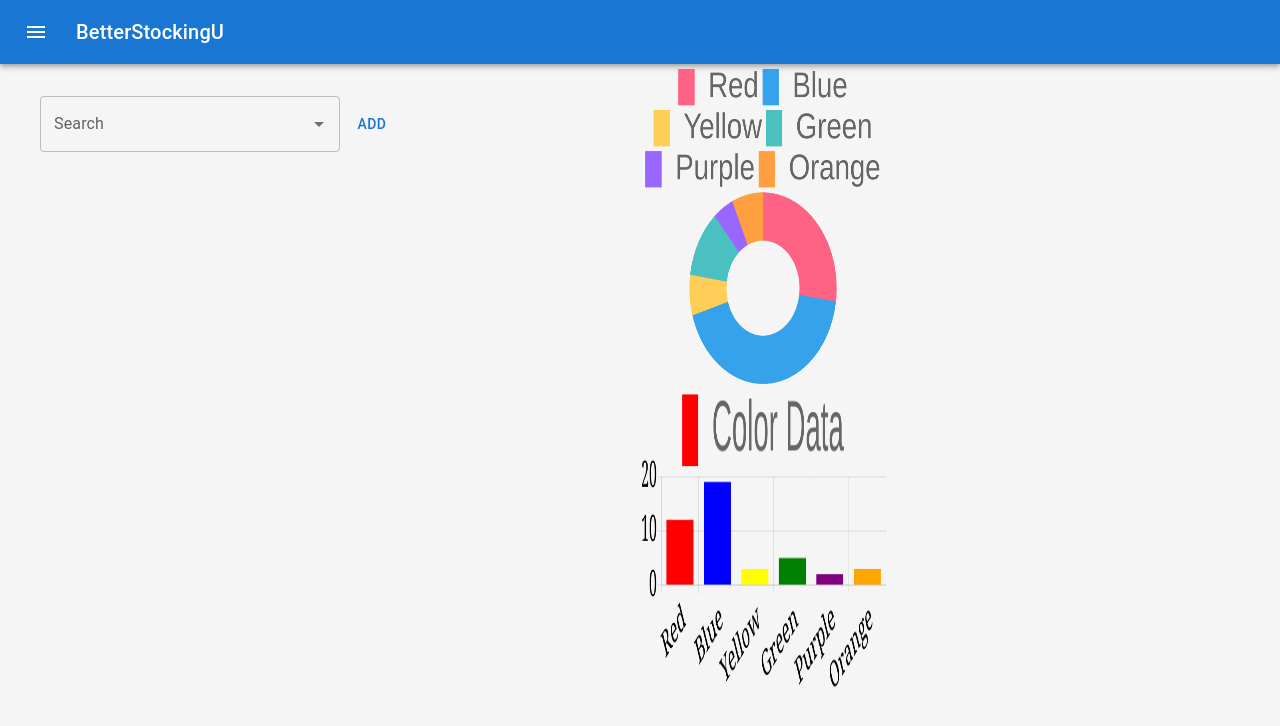
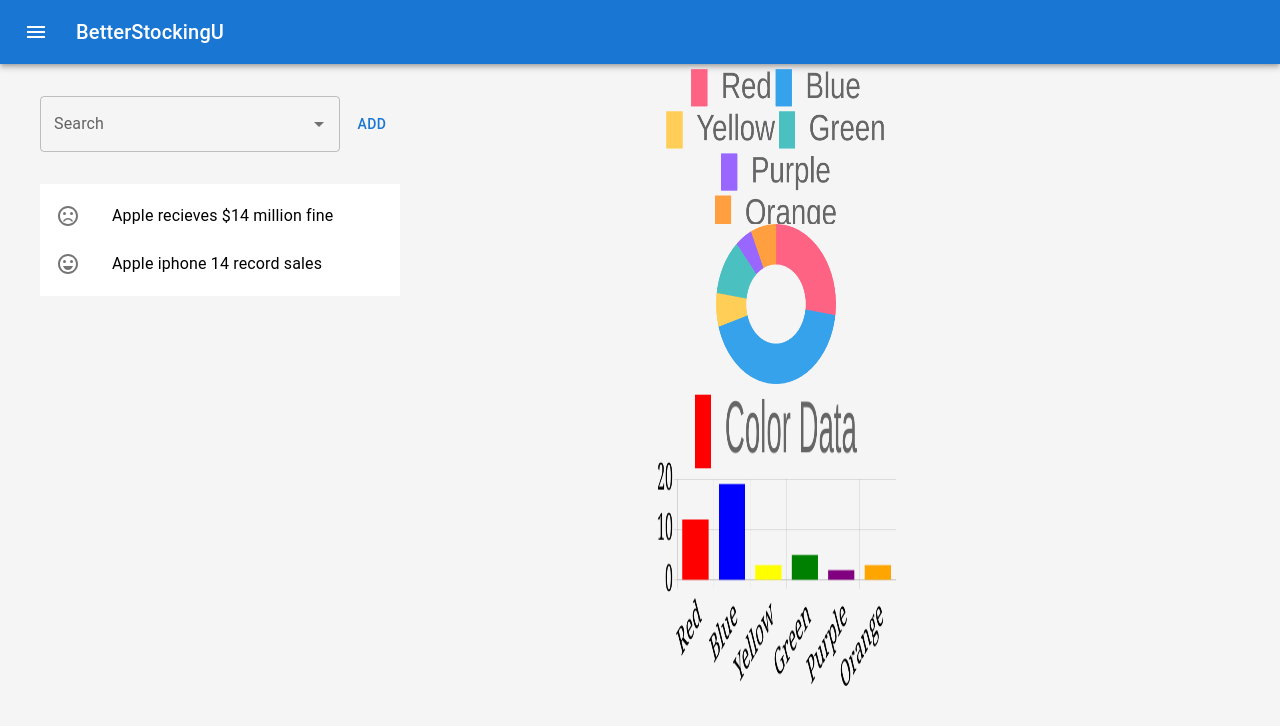
Before and after one commit to Tony-beeper/BetterStockingU, a React (Create React App) app in the folder frontend/: page / in a window 1280 px wide. Shown: the top 726 px of the page. Built offline with nearby package versions, Linux system fonts and the light colour scheme.

Commit message:
posts list

```diff
--- /dev/null
+++ b/frontend/src/components/PostList/PostList.js
@@ -0,0 +1,39 @@
+import * as React from 'react';
+import Box from '@mui/material/Box';
+import List from '@mui/material/List';
+import ListItem from '@mui/material/ListItem';
+import ListItemButton from '@mui/material/ListItemButton';
+import ListItemIcon from '@mui/material/ListItemIcon';
+import ListItemText from '@mui/material/ListItemText';
+import InboxIcon from '@mui/icons-material/Inbox';
+import DraftsIcon from '@mui/icons-material/Drafts';
+import SentimentVerySatisfiedIcon from '@mui/icons-material/SentimentVerySatisfied';
+import SentimentVeryDissatisfiedIcon from '@mui/icons-material/SentimentVeryDissatisfied';
+
+export default function PostList() {
+  return (
+    <Box sx={{ width: '100%', maxWidth: 360, bgcolor: 'background.paper' }}>
+      <nav aria-label="main mailbox folders">
+        <List>
+          <ListItem disablePadding>
+            <ListItemButton>
+              <ListItemIcon>
+                <SentimentVeryDissatisfiedIcon />
+              </ListItemIcon>
+              <ListItemText primary="Apple recieves $14 million fine" />
+            </ListItemButton>
+          </ListItem>
+          <ListItem disablePadding>
+            <ListItemButton>
+              <ListItemIcon>
+                <SentimentVerySatisfiedIcon />
+              </ListItemIcon>
+              <ListItemText primary="Apple iphone 14 record sales" />
+            </ListItemButton>
+          </ListItem>
+        </List>
+      </nav>
+
+    </Box>
+  );
+}
--- a/frontend/src/components/SearchBar/SearchBar.css
+++ b/frontend/src/components/SearchBar/SearchBar.css
@@ -1,5 +1,5 @@
 .search-bar{
     display: flex;
     flex-direction: row;
-    padding: 2em 1em;
+    margin-bottom: 2em;
 }
--- a/frontend/src/pages/HomePage/HomePage.css
+++ b/frontend/src/pages/HomePage/HomePage.css
@@ -50,6 +50,8 @@
   display: flex;
   flex-direction: column;
   flex:1;
+  padding: 2em 1em;
+
 }
 
 .graph-section{
--- a/frontend/src/pages/HomePage/HomePage.js
+++ b/frontend/src/pages/HomePage/HomePage.js
@@ -13,7 +13,7 @@
 // import SentimentChart from "./components/sentimentChart/sentimentChart";
 import SearchBar from "../../components/SearchBar/SearchBar";
 import { barData, barOptions } from "../../components/sentimentChart/barChart";
-
+import PostList from "../../components/PostList/PostList";
 const HomePage = () => {
   const filterData = (query, data) => {
     if (!query) {
@@ -47,6 +47,7 @@
       <div className="homepage">
         <div className="search-section">
         <SearchBar options={data} setSearchQuery={setSearchQuery} />
+        <PostList/>
         </div>
         <div className="graph-section">
         <Doughnut
```
